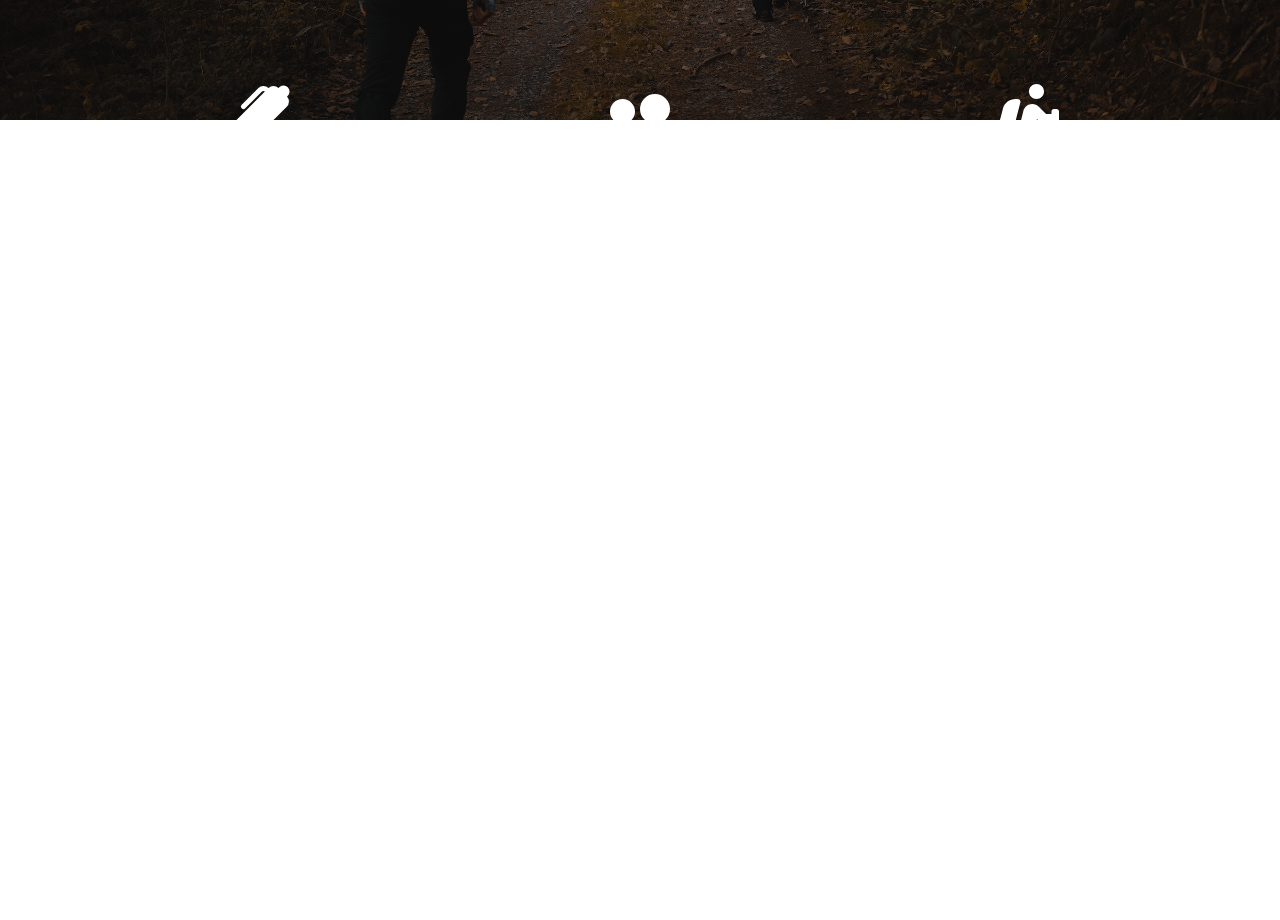
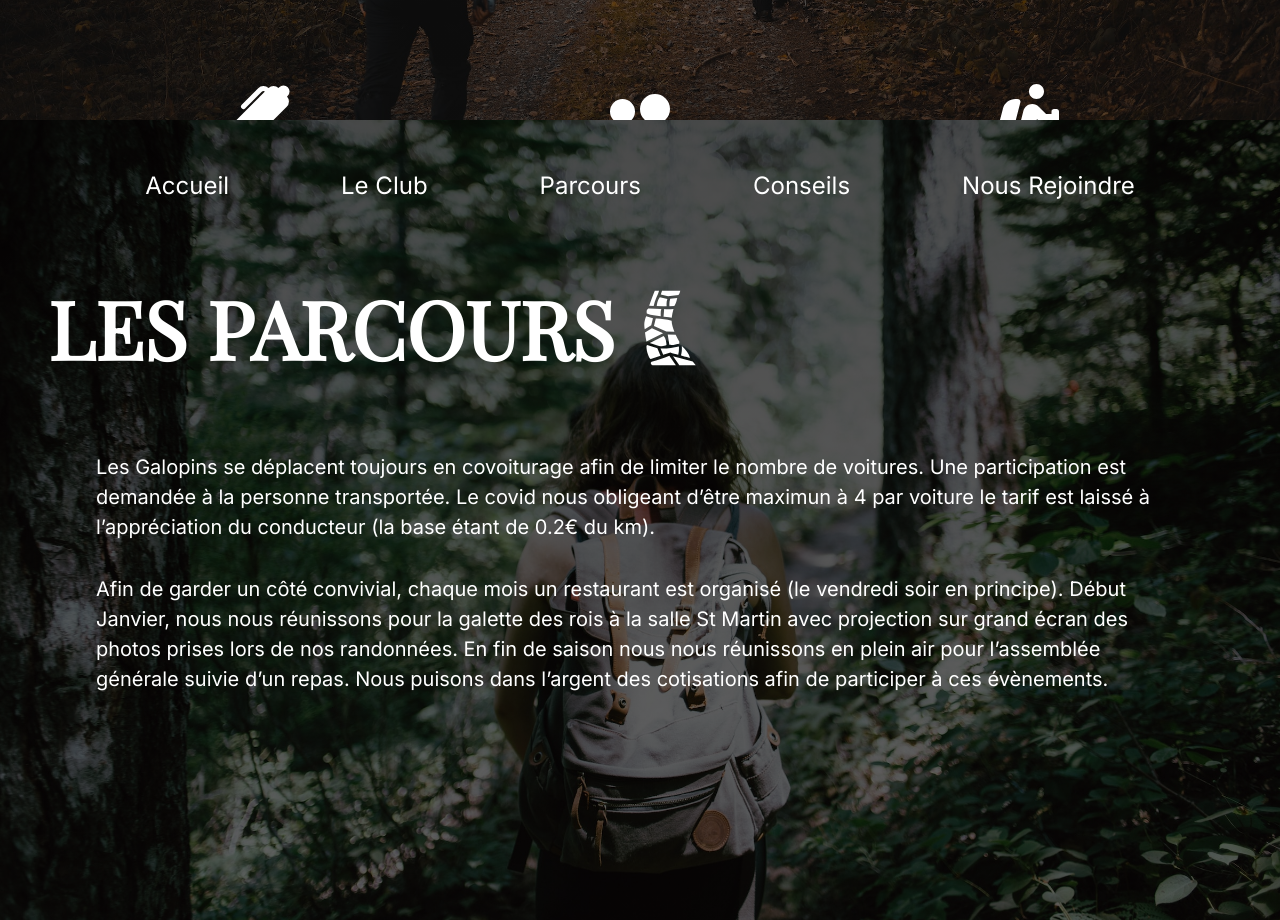
Before and after one commit to SebastienLaurentt/Galopins, a React (Vite) app: page / in a window 1280 px wide. Shown: the part 1480-2400 px from the top of the page. Before the commit the page ends 1762 px from the top, so only its background shows below. Built offline with nearby package versions, Linux system fonts and the light colour scheme.

Commit message:
parcours component created

```diff
--- a/src/App.tsx
+++ b/src/App.tsx
@@ -1,5 +1,6 @@
 import Club from "./sections/Club";
 import Home from "./sections/Home"
+import Parcours from "./sections/Parcours";
 
 
 function App() {
@@ -7,6 +8,7 @@ function App() {
   <div>
     <Home/>
     <Club/>
+    <Parcours/>
   </div>
   )
 }
--- a/src/sections/Club.tsx
+++ b/src/sections/Club.tsx
@@ -7,7 +7,6 @@ import { FaHiking } from 'react-icons/fa';
 import Header from '../components/Header';
 
 
-BsFillPenFill
 
 function Club() {
     const sectionStyle = {
--- /dev/null
+++ b/src/sections/Parcours.tsx
@@ -0,0 +1,37 @@
+import ParcoursBg from '../static/img/parcours.jpg';
+import { GiStonePath } from 'react-icons/gi';
+
+import Header from '../components/Header';
+
+
+
+function Parcours() {
+    const sectionStyle = {
+        backgroundImage: `linear-gradient(rgba(0, 0, 0, 0.7), rgba(0, 0, 0, 0.6)), url(${ParcoursBg})`,
+    };
+
+    return (
+        <section
+            className='h-screen relative p-4 bg-center bg-cover w-full'
+            style={sectionStyle}
+            id ="Parcours"
+        >
+            <Header/>
+            {/* Club CONTENT */}
+            <div className='flex flex-col md:p-4 xl:p-8'>
+                <div className='flex items-center gap-x-4 mb-4 md:mb-16 justify-center md:justify-start'>
+                    <h2>LES PARCOURS</h2>
+                    <GiStonePath className="text-3xl md:text-4xl xl:text-5xl" />
+                </div>
+                <div className='text-center md:text-left md:px-8 xl:px-12 mb-4 md:mb-32'>
+                    <p>Les Galopins se déplacent toujours en covoiturage afin de limiter le nombre de voitures. Une participation est demandée à la personne transportée. Le covid nous obligeant d’être maximun à 4 par voiture le tarif est laissé à l’appréciation du conducteur (la base étant de 0.2€ du km).
+                    </p>
+                    <p>Afin de garder un côté convivial, chaque mois un restaurant est organisé (le vendredi soir en principe). Début Janvier, nous nous réunissons pour la galette des rois  à la salle St Martin avec projection sur grand écran des photos prises lors de nos randonnées. En fin de saison nous nous réunissons en plein air pour l’assemblée générale suivie d’un repas. Nous puisons dans l’argent des cotisations afin de participer à ces évènements.
+                    </p>
+                </div>
+            </div>
+        </section>
+    );
+}
+
+export default Parcours;
```
Also changed, not shown: src/static/img/parcours.jpg (added).
